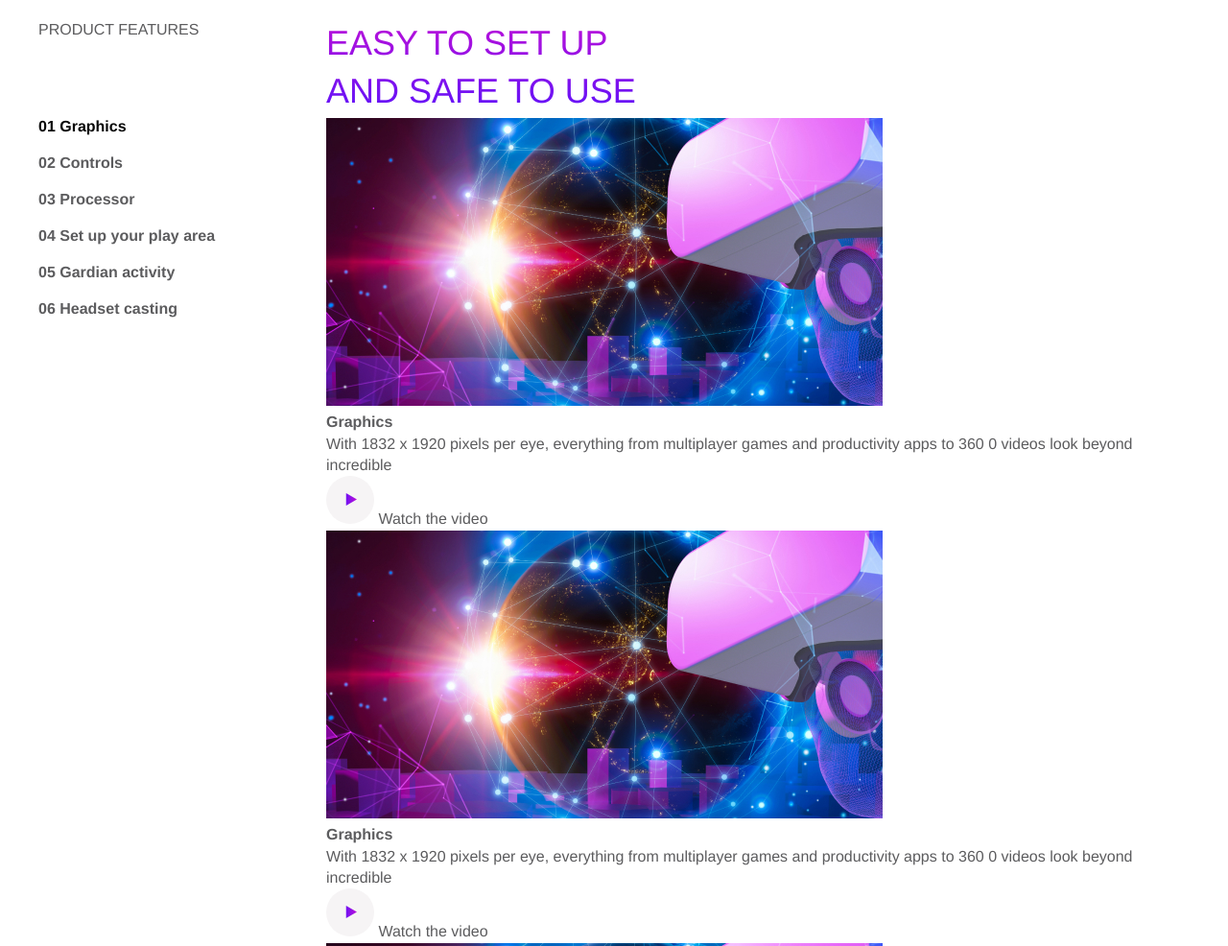
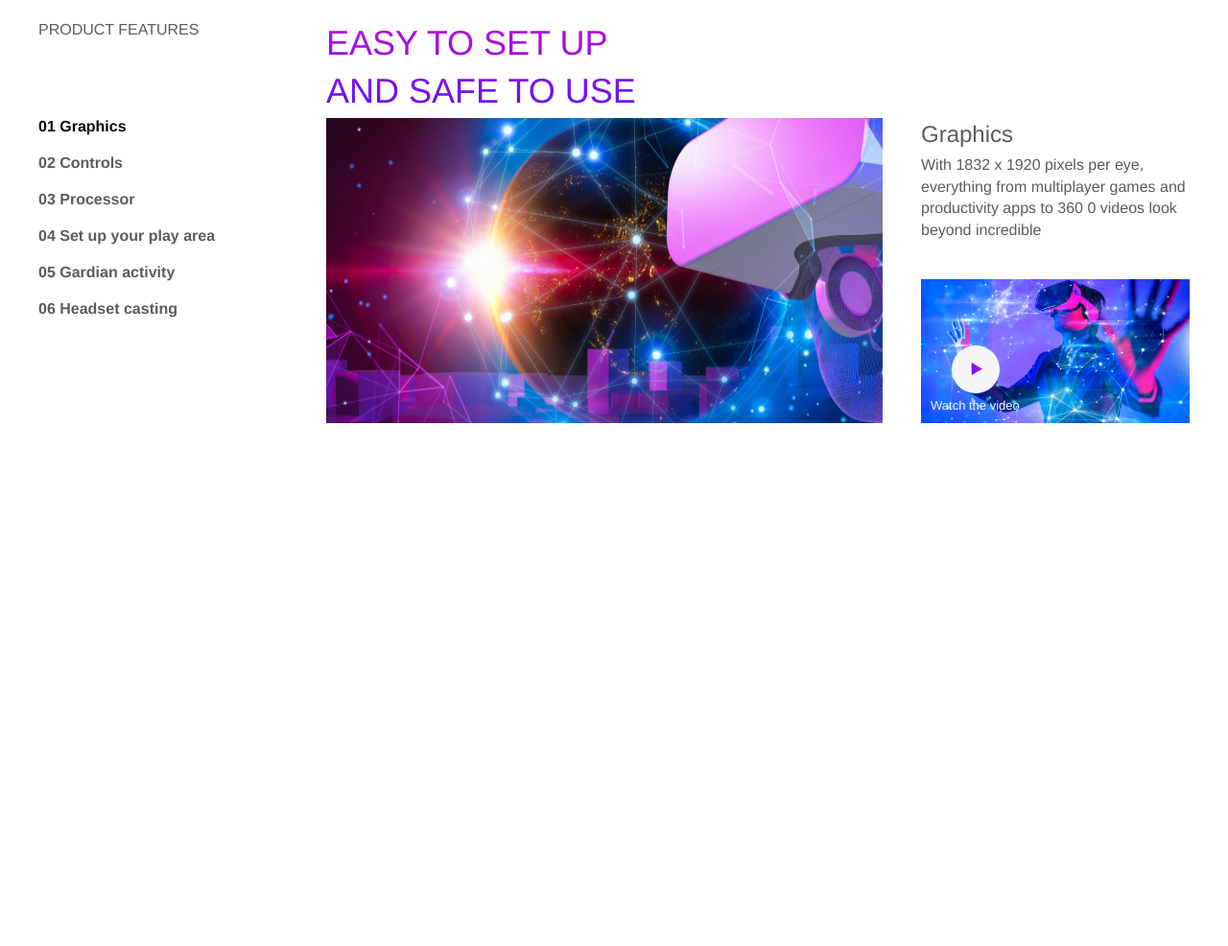
Before and after one commit to mrFTO/Oculus-site-project, a plain HTML site: page index.html in a window 1280 px wide. Shown: the part 880-1866 px from the top of the page at 96% size. After the commit the page ends 1403 px from the top, so only its background shows below. Drawn offline with Linux system fonts and the light colour scheme.

Commit message:
Day 6 update

```diff
--- a/css/style.css
+++ b/css/style.css
@@ -191,14 +191,51 @@ body {
 }
 
 .tabs__content {
+  position: relative;
+  min-height: 300px;
 }
 .tabs__content-item {
+  display: grid;
+  grid-template-columns: auto 280px;
+  grid-template-rows: auto 150px;
+  gap: 40px;
+  opacity: 0;
+  position: absolute;
 }
+
+.tabs__content-item--active {
+  opacity: 1;
+}
+
 .tabs__content-img {
+  grid-row: 1/-1;
+  align-self: stretch;
 }
-.tabs__content-box {
+.tabs__content-box h3 {
+  font-weight: 400;
+  font-size: 24px;
+  margin-bottom: 5px;
 }
+
 .video {
+  grid-column: 2/3;
+  width: 280px;
+  height: 150px;
+  background-image: url(../images/content-bg.jpg);
+  background-repeat: no-repeat;
+  background-position: center;
+  background-size: cover;
+  display: flex;
+  flex-direction: column;
+  justify-content: end;
+  align-items: flex-start;
+  padding: 9px 10px;
 }
+.video span {
+  font-size: 13px;
+  color: #f6f4f5;
+}
+
 .video__btn {
+  margin-left: 22px;
 }
--- a/index.html
+++ b/index.html
@@ -74,7 +74,7 @@
               </button>
             </div>
             <div class="tabs__content">
-              <div class="tabs__content-item" id="content-1">
+              <div class="tabs__content-item tabs__content-item--active" id="content-1">
                 <img
                   class="tabs__content-img"
                   src="./images/content.jpg"
```
